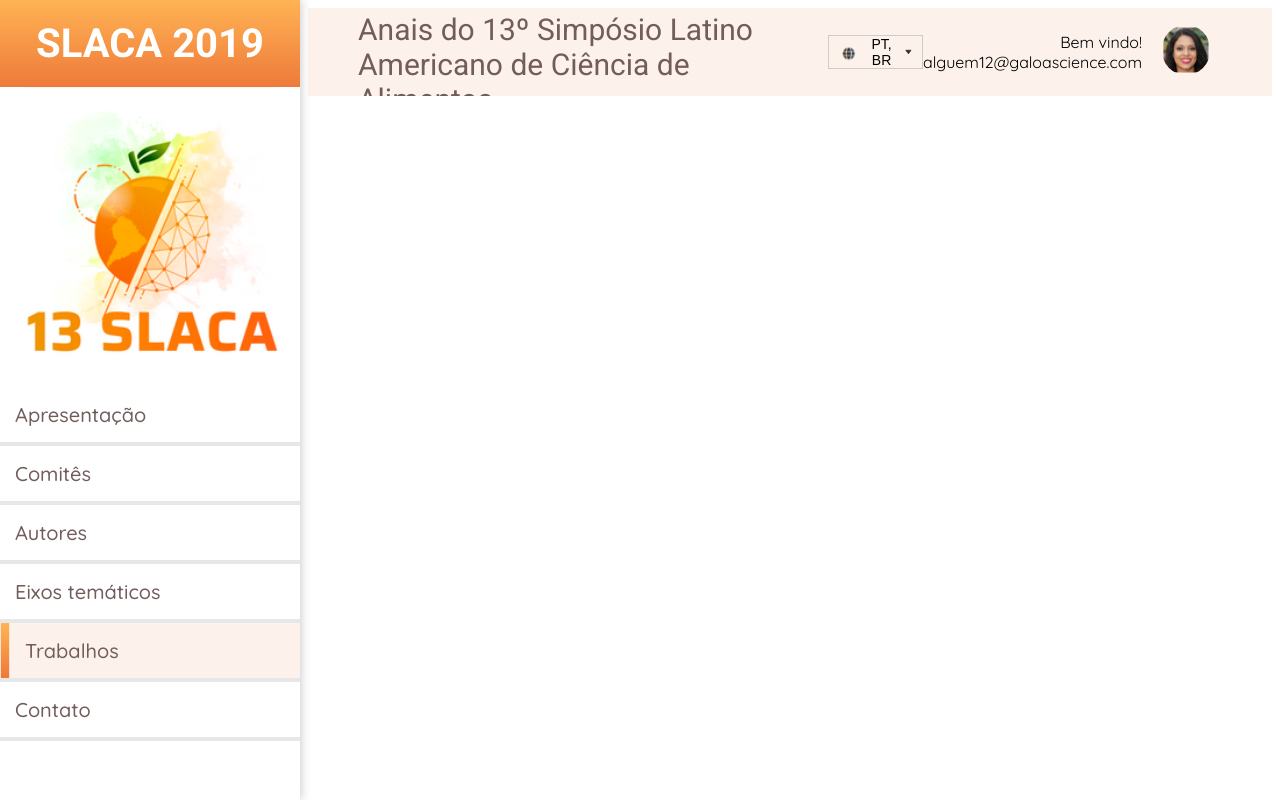
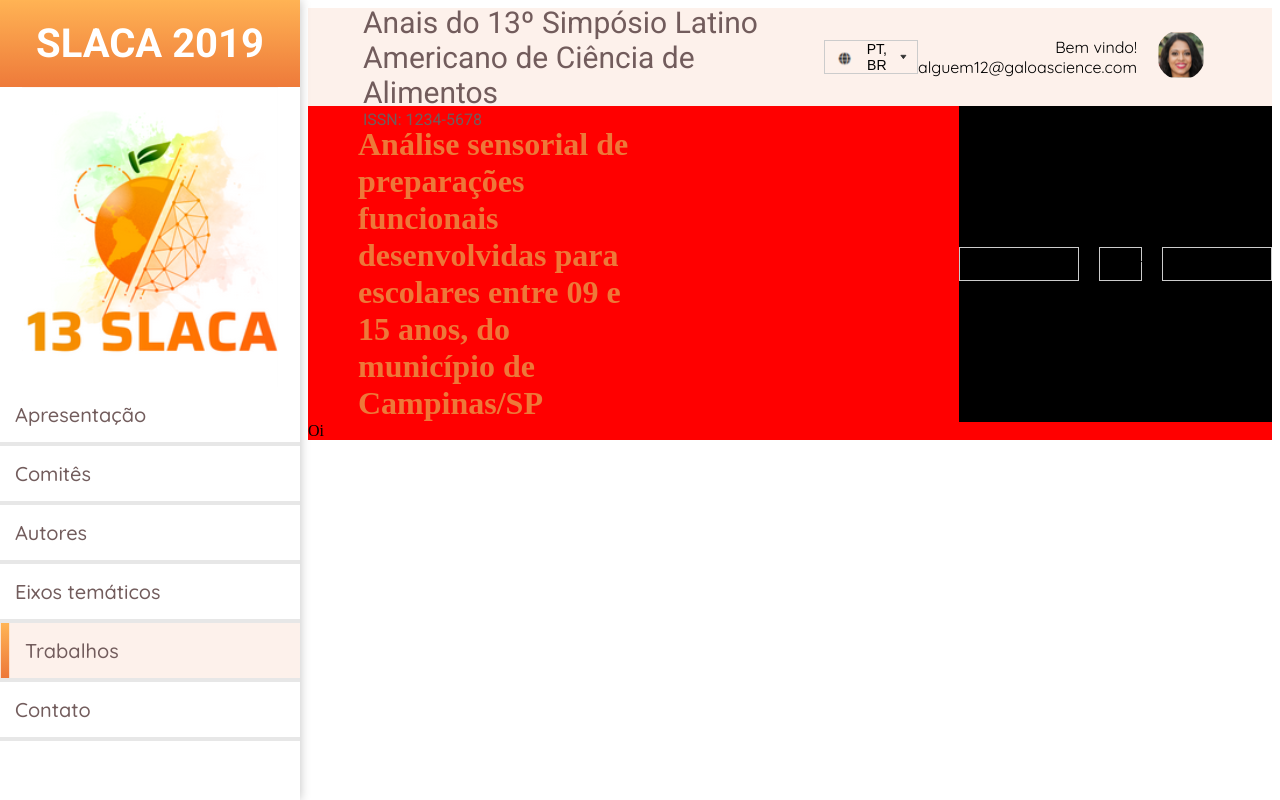
Before and after one commit to GuiPolezi/exercicios-2024, an Angular app: page / in a window 1280 px wide. Built offline with nearby package versions, Linux system fonts and the light colour scheme.

Commit message:
criação do titulo e estilizando botoes

```diff
--- a/src/app/app.component.html
+++ b/src/app/app.component.html
@@ -95,7 +95,17 @@
       </div>
     </header>
 
-
+    <div class="titulo">
+      <div>
+        <h1>Análise sensorial de preparações funcionais desenvolvidas para escolares entre 09 e 15 anos, do município de Campinas/SP </h1>
+        <div class="botoes">
+          <button style="width: 120px;">Download</button>
+          <button style="width: 43px;">Download</button>
+          <button>Download</button>
+        </div>
+      </div>
+      <p>Oi</p>
+    </div>
   </main>
 </body>
 </html>
--- a/src/app/app.component.scss
+++ b/src/app/app.component.scss
@@ -67,12 +67,12 @@
   background: #FDF1EB;
   height: 68px;
   align-items: center;
-  padding: 10px;
+  padding: 15px;
 }
 
 .main header .frases {
   width: 60%;
-  font-size: 20px;
+  font-size: 16px;
   margin-left: 40px;
   color: #725C5C;
   font-family: "Roboto", sans-serif;
@@ -109,3 +109,25 @@ button {
   height: 50px;
   border-radius: 30px;
 }
+
+.titulo {
+  background-color: red;
+}
+
+.titulo div{
+  display: flex;
+}
+
+.titulo div .botoes {
+  margin-left: 330px;
+  align-items: center;
+  background-color: black;
+  gap: 20px;
+}
+
+.titulo h1 {
+  color: #ED7839;
+  width: 55%;
+  margin-left: 50px;
+  margin-top: 20px;
+}
```
